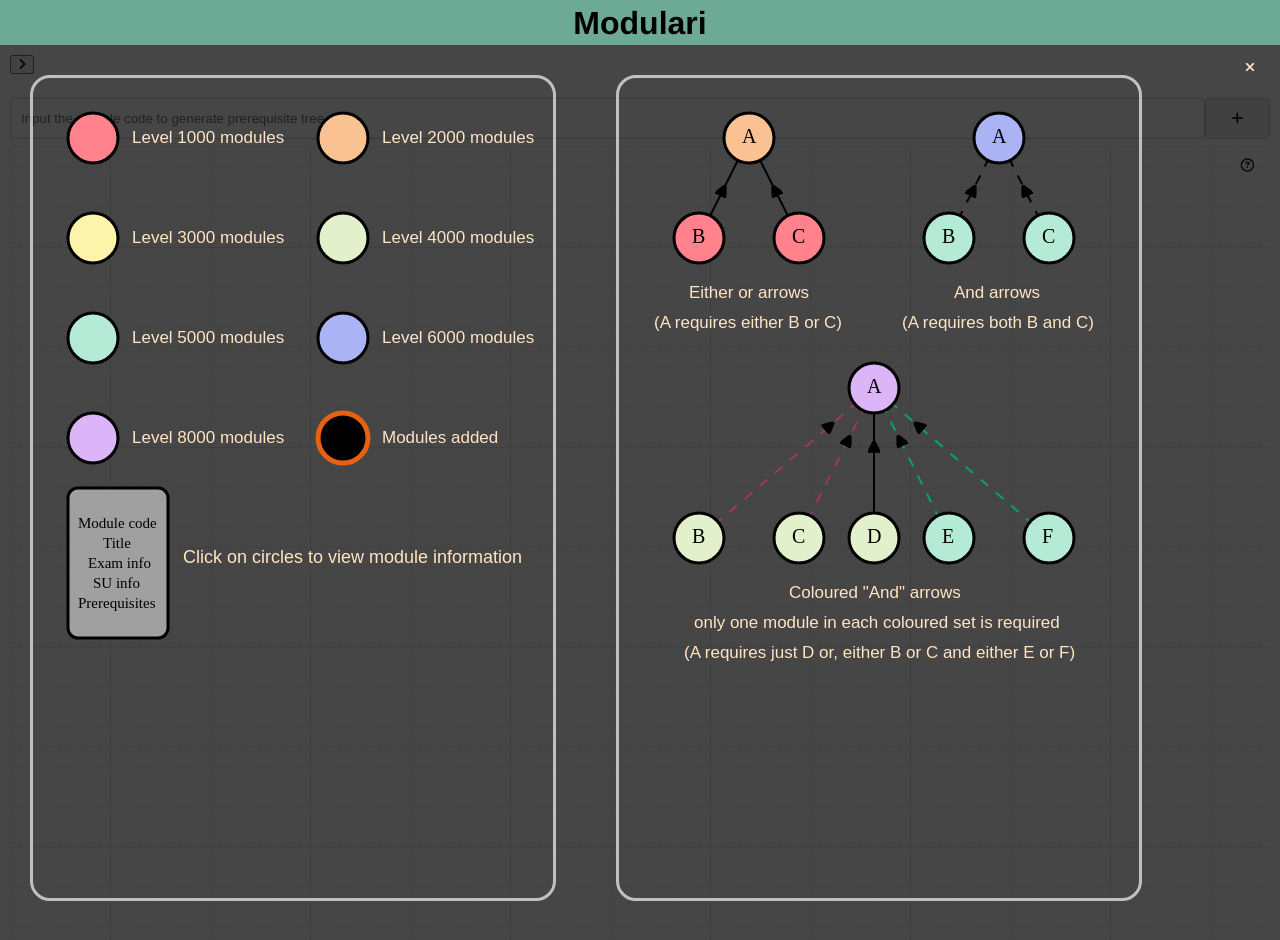
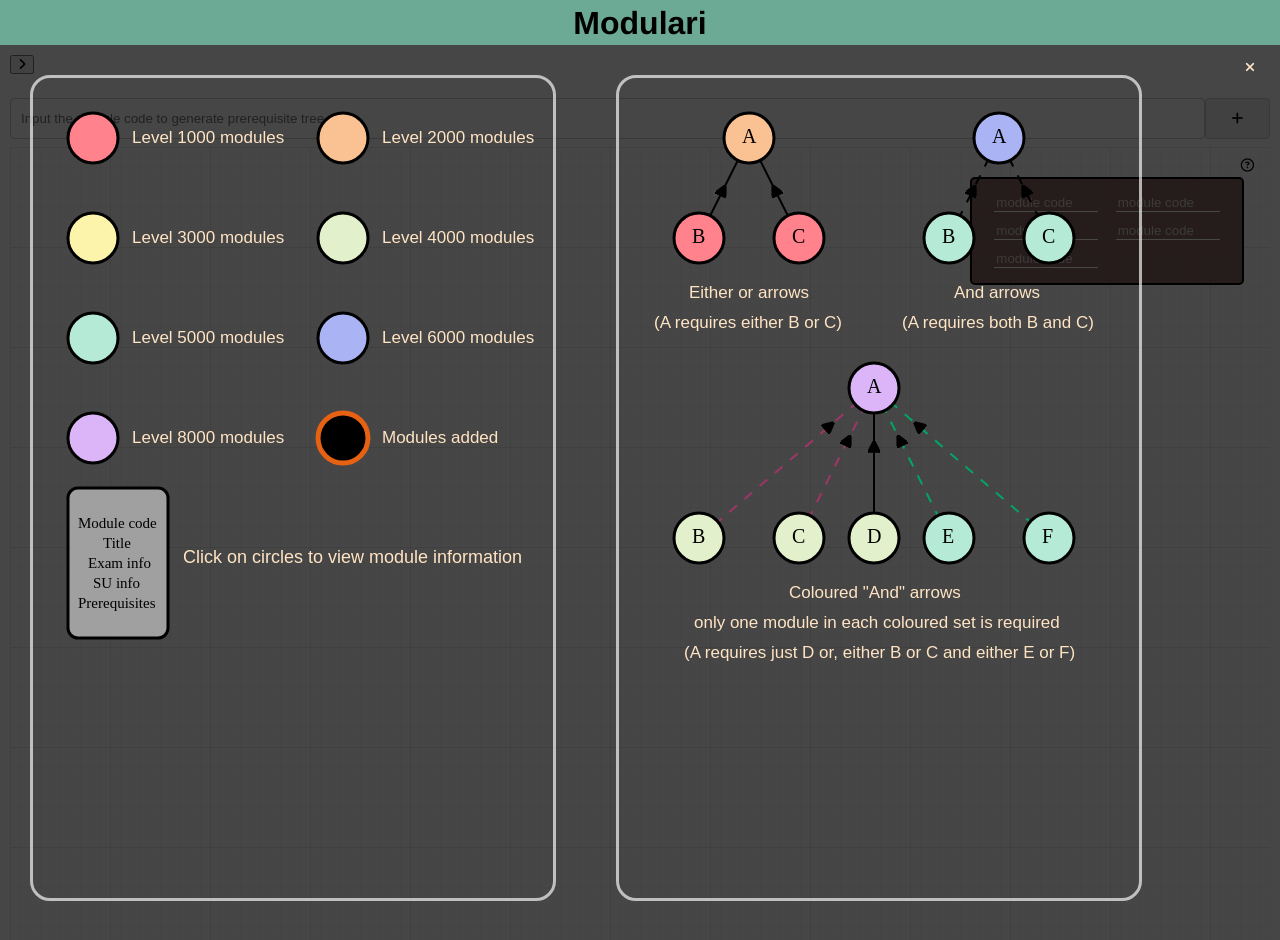
Before and after one commit to yuheem/Modulari, a Vue app in the folder modulari/: page / in a window 1280 px wide. Shown: the top 940 px of the page. Built offline with nearby package versions, Linux system fonts and the light colour scheme.

Commit message:
Test layout of tables

```diff
--- a/modulari/src/components/NewGraph.vue
+++ b/modulari/src/components/NewGraph.vue
@@ -39,24 +39,28 @@
     <button class="legend-button" @click="openLegend()">
       <i class="far fa-question-circle"></i>
     </button>
+
+    <Table />
   </div>
 </template>
 
 <script>
 import * as d3 from "d3";
 import ModuleInfo from "./ModuleInfo";
+import Table from "./Table";
 import {
   defaultSettings,
   filterLevel,
   filterFaculty,
   filterNumOfMCs,
-  filterExam
+  filterExam,
 } from "../assets/js/filterHelperMethods";
 
 export default {
   name: "NewGraph",
   components: {
-    ModuleInfo
+    ModuleInfo,
+    Table,
   },
   props: ["nodes", "links", "modulesShown", "filtered"],
   data() {
@@ -69,29 +73,29 @@ export default {
         charge: {
           strength: -2000,
           distanceMin: 1,
-          distanceMax: 2000
+          distanceMax: 2000,
         },
         collide: {
           strength: 0.7,
           iterations: 1,
-          radius: 200
+          radius: 200,
         },
         forceX: {
           strength: 0.1,
-          x: 0.5
+          x: 0.5,
         },
         forceY: {
           strength: 0.2,
-          y: 0.5
+          y: 0.5,
         },
         link: {
           enabled: true,
           distance: 100,
-          iterations: 1
-        }
+          iterations: 1,
+        },
       },
       viewModuleInfo: false,
-      clickedModuleInfo: null
+      clickedModuleInfo: null,
     };
   },
   created() {
@@ -130,10 +134,10 @@ export default {
   methods: {
     tick() {
       console.log("tick");
-      const nodeCoord = node => {
+      const nodeCoord = (node) => {
         return "translate(" + node.x + "," + node.y + ")";
       };
-      const linkCoord = link => {
+      const linkCoord = (link) => {
         return (
           "M " +
           link.target.x +
@@ -161,19 +165,19 @@ export default {
         .selectAll("path")
         .data(this.simulation.force("link").links())
         .join("path")
-        .classed("and", d =>
+        .classed("and", (d) =>
           d.type === "and" || d.type === "andor" ? true : false
         )
-        .classed("andor0", d =>
+        .classed("andor0", (d) =>
           d.type === "andor" && d.num === 0 ? true : false
         )
-        .classed("andor1", d =>
+        .classed("andor1", (d) =>
           d.type === "andor" && d.num === 1 ? true : false
         )
-        .classed("andor2", d =>
+        .classed("andor2", (d) =>
           d.type === "andor" && d.num === 2 ? true : false
         )
-        .classed("andor3", d =>
+        .classed("andor3", (d) =>
           d.type === "andor" && d.num === 3 ? true : false
         );
 
@@ -182,10 +186,10 @@ export default {
         .selectAll("circle")
         .data(this.simulation.nodes())
         .join("circle")
-        .attr("id", d => d.name)
+        .attr("id", (d) => d.name)
         .attr("r", "50")
-        .attr("class", d => "level" + d.level)
-        .classed("added", d => {
+        .attr("class", (d) => "level" + d.level)
+        .classed("added", (d) => {
           if (d.added) {
             return true;
           }
@@ -211,7 +215,7 @@ export default {
         .attr("x", "0")
         .attr("y", "0.31em")
         .attr("text-anchor", "middle")
-        .text(d => d.name)
+        .text((d) => d.name)
         .on("mouseover", this.showRelatedModules)
         .on("mouseout", this.showFilteredModules);
 
@@ -288,12 +292,12 @@ export default {
       relatedNodes.push(module);
 
       const allLinks = this.simulation.force("link").links();
-      allLinks.forEach(link => {
+      allLinks.forEach((link) => {
         if (link.source === module || link.target === module) {
-          if (!relatedNodes.find(nodes => nodes === link.source)) {
+          if (!relatedNodes.find((nodes) => nodes === link.source)) {
             relatedNodes.push(link.source);
           }
-          if (!relatedNodes.find(nodes => nodes === link.target)) {
+          if (!relatedNodes.find((nodes) => nodes === link.target)) {
             relatedNodes.push(link.target);
           }
         }
@@ -307,19 +311,19 @@ export default {
       this.graph.selectAll("path").classed("faded", true);
       this.graph
         .selectAll("path")
-        .filter(link => link.source === module || link.target === module)
+        .filter((link) => link.source === module || link.target === module)
         .classed("highlight", true);
 
       this.graph.selectAll("circle").classed("faded", true);
       this.graph
         .selectAll("circle")
-        .filter(node => nodes.indexOf(node) > -1)
+        .filter((node) => nodes.indexOf(node) > -1)
         .classed("highlight", true);
 
       this.graph.selectAll("text").classed("faded", true);
       this.graph
         .selectAll("text")
-        .filter(node => nodes.indexOf(node) > -1)
+        .filter((node) => nodes.indexOf(node) > -1)
         .classed("highlight", true);
 
       this.simulation.alphaTarget(0).restart();
@@ -347,7 +351,7 @@ export default {
       if (!defaultSettings(this.filtered)) {
         const filteredNodes = [];
 
-        this.modulesShown.forEach(module => {
+        this.modulesShown.forEach((module) => {
           const fulfilFilterOptions =
             filterLevel(module, this.filtered.level) &&
             filterFaculty(module, this.filtered.faculty) &&
@@ -362,7 +366,7 @@ export default {
         this.graph.selectAll("path").classed("faded", true);
         this.graph
           .selectAll("path")
-          .filter(link => {
+          .filter((link) => {
             const source = this.modulesShown[link.source.index];
             const target = this.modulesShown[link.target.index];
 
@@ -376,7 +380,7 @@ export default {
         this.graph.selectAll("circle").classed("faded", true);
         this.graph
           .selectAll("circle")
-          .filter(node => {
+          .filter((node) => {
             const module = this.modulesShown[node.index];
             return filteredNodes.indexOf(module) > -1;
           })
@@ -385,7 +389,7 @@ export default {
         this.graph.selectAll("text").classed("faded", true);
         this.graph
           .selectAll("text")
-          .filter(node => {
+          .filter((node) => {
             const module = this.modulesShown[node.index];
             return filteredNodes.indexOf(module) > -1;
           })
@@ -398,30 +402,30 @@ export default {
     },
     openLegend() {
       document.getElementById("legend").style.display = "block";
-    }
+    },
   },
   watch: {
     links: {
       handler() {
         this.updateSimulation();
-      }
+      },
     },
     nodes: {
       handler() {
         this.updateSimulation();
-      }
+      },
     },
     forceProperties: {
       handler() {
         this.setForceProperties();
-      }
+      },
     },
     filtered: {
       handler() {
         this.showFilteredModules();
-      }
-    }
-  }
+      },
+    },
+  },
 };
 </script>
 
--- /dev/null
+++ b/modulari/src/components/Table.vue
@@ -0,0 +1,51 @@
+<template>
+  <div>
+    <form id="table">
+      <input type="text" placeholder="module code" />
+      <input type="text" placeholder="module code" />
+      <input type="text" placeholder="module code" />
+      <input type="text" placeholder="module code" />
+      <input type="text" placeholder="module code" />
+    </form>
+  </div>
+</template>
+
+<script>
+export default {
+  name: "Table",
+};
+</script>
+
+<style scoped>
+#table {
+  display: grid;
+  grid-template-columns: auto auto;
+  justify-content: space-evenly;
+  position: absolute;
+  top: 20px;
+  right: 16px;
+  width: 250px;
+  background: rgba(117, 75, 75, 0.842);
+  outline-color: black;
+  margin: 10px;
+  border: black 2px solid;
+  padding: 10px;
+  border-radius: 5px;
+}
+
+input[type="text"] {
+  width: 100px;
+  margin: 5px;
+  /* border-bottom: black solid; */
+  border: 0;
+  outline: 0;
+  background: transparent;
+  border-bottom: 1px solid;
+  color: white;
+}
+
+::placeholder {
+  color: white;
+  opacity: 0.7;
+}
+</style>>
```
